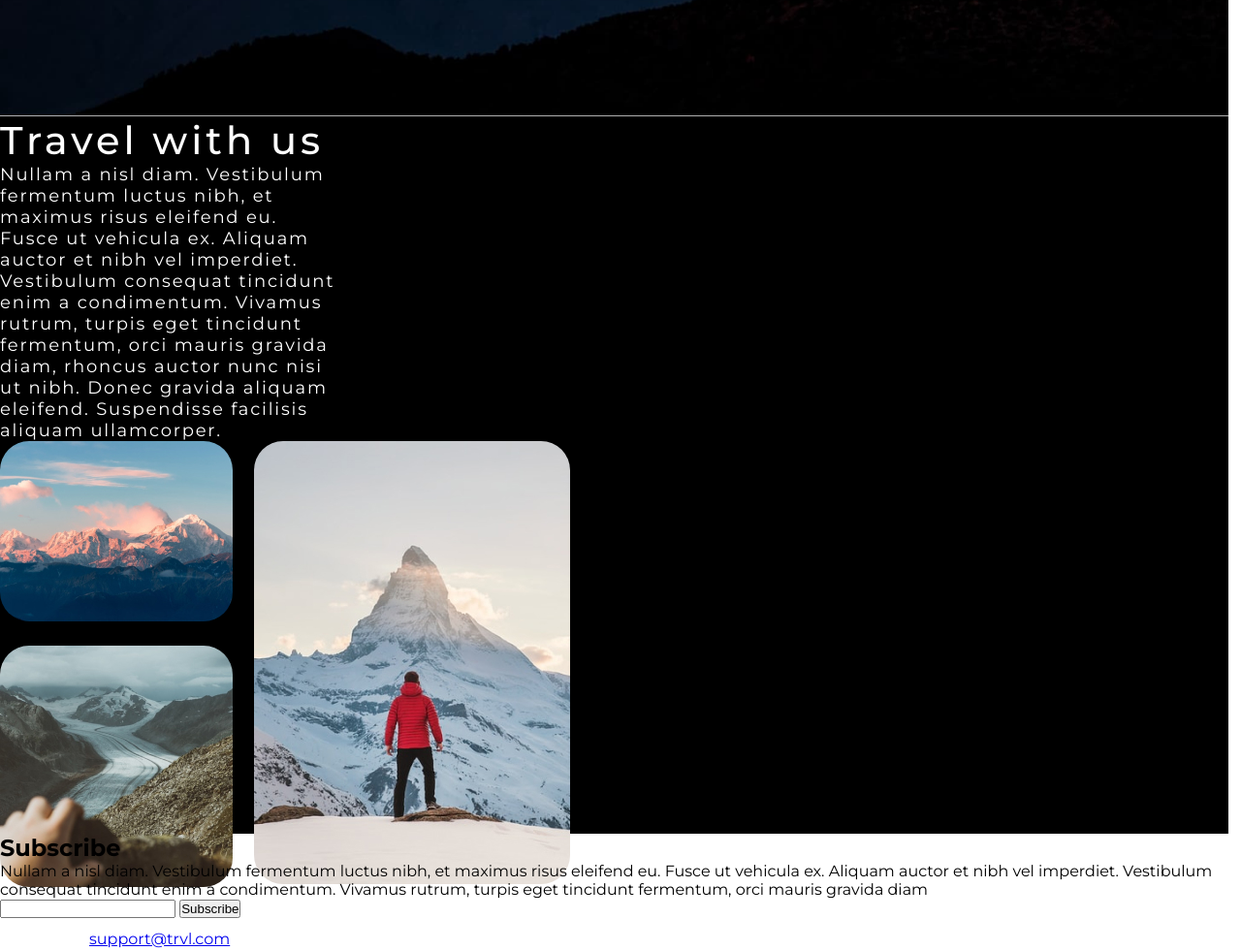
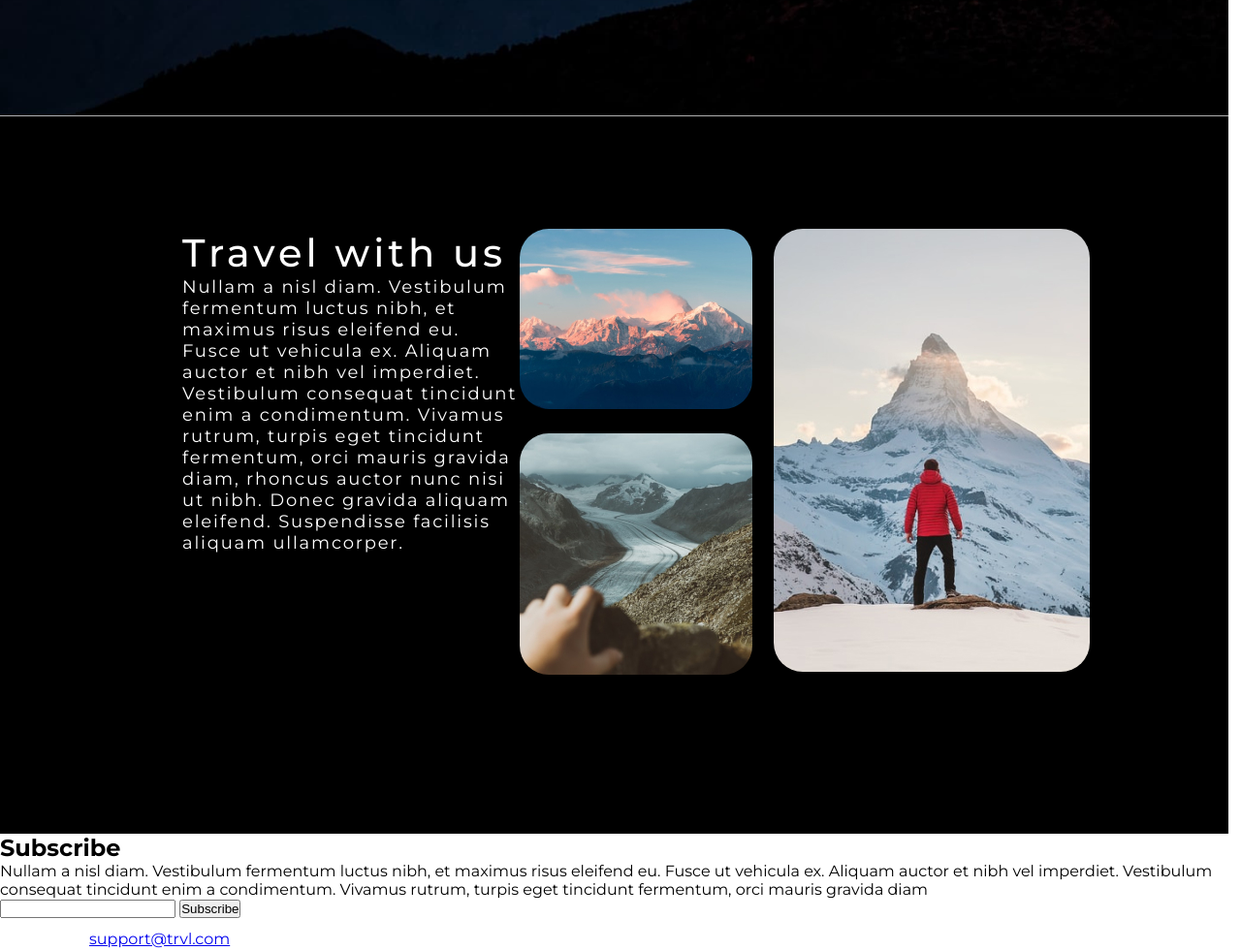
Before and after one commit to mattkinthecreator/homework021, a plain HTML site: page index.html in a window 1280 px wide. Shown: the part 680-1661 px from the top of the page at 97% size. Drawn offline with Linux system fonts and the light colour scheme.

Commit message:
add flex and paddings for about section

```diff
--- a/styles.css
+++ b/styles.css
@@ -75,6 +75,9 @@ body {
   height: 740px;
   background: #000000;
   color: #fff;
+  display: flex;
+  justify-content: space-between;
+  padding: 116px 156px 0 188px;
 }
 
 .about__title {
```
